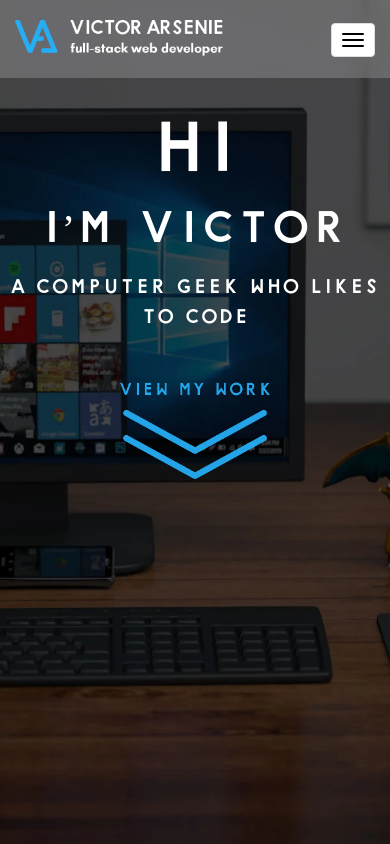
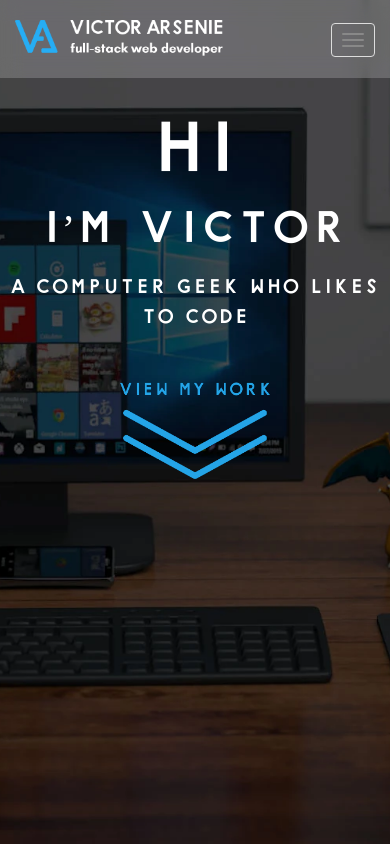
Before and after one commit to victorarsenie/portfolio, a Next.js app: page / in a window 390 px wide. Shown: the top 844 px of the page. Built offline with nearby package versions, Linux system fonts and the light colour scheme; a web font is replaced by a local one.

Commit message:
fix: original mobile nav - transparent toggle with no press state, equal menu gaps, darker scrolled navbar

```diff
--- a/app/globals.css
+++ b/app/globals.css
@@ -328,7 +328,7 @@ p {
   padding: 9px 10px;
   margin-top: 8px;
   margin-bottom: 8px;
-  background-color: #fff;
+  background-color: transparent;
   background-image: none;
   border: 1px solid #ddd;
   border-radius: 4px;
@@ -345,7 +345,7 @@ p {
   width: 22px;
   height: 2px;
   border-radius: 1px;
-  background-color: #000;
+  background-color: #888;
 }
 
 .navbar-toggle .icon-bar + .icon-bar {
@@ -353,8 +353,9 @@ p {
 }
 
 .navbar-toggle:hover,
-.navbar-toggle:focus {
-  background-color: rgba(0, 0, 0, 0.08);
+.navbar-toggle:focus,
+.navbar-toggle:active {
+  background-color: transparent;
 }
 
 @media (max-width: 767px) {
@@ -390,7 +391,7 @@ p {
     max-height: 260px;
     background: rgba(0, 0, 0, 0.7);
     box-shadow: inset 0 1px 0 rgba(255, 255, 255, 0.1);
-    margin: 0 -15px;
+    margin: 0;
     padding: 0 15px;
   }
 
@@ -422,7 +423,7 @@ p {
 
 /* Scrolled navbar — bar shrinks vertically, logo and links stay centered (row is flex items-center) */
 .scrolled {
-  background: rgba(0, 0, 0, 0.45);
+  background: rgba(0, 0, 0, 0.7);
   padding: 8px 0;
   box-shadow: 0px 3px 30px 2px rgba(0, 0, 0, 0.74);
   -webkit-backdrop-filter: blur(14px) saturate(160%);
```
